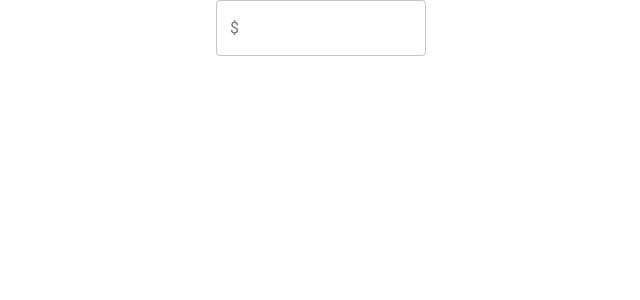
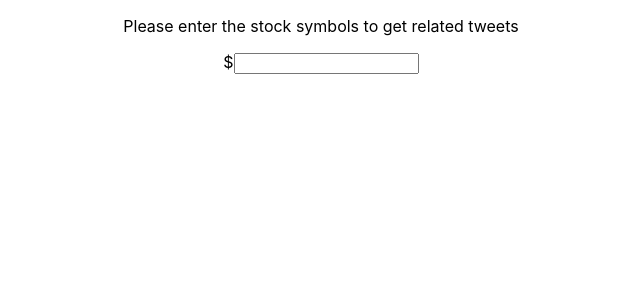
Before and after one commit to gotlurmh/StockTwits, a React (Create React App) app: page / in a window 1280 px wide. Shown: the top 300 px of the page, without its empty margins (319-959 px from the left). Built offline with nearby package versions, Linux system fonts and the light colour scheme.

Commit message:
revised input search

```diff
--- a/src/App.js
+++ b/src/App.js
@@ -6,6 +6,7 @@ import StockInput from "./components/StockInput";
 function App() {
   return (
     <div className="App">
+      <p>Please enter the stock symbols to get related tweets</p>
       <StockInput />
     </div>
   );
--- a/src/components/StockInput.js
+++ b/src/components/StockInput.js
@@ -1,23 +1,22 @@
-import React, { Component } from "react";
-import { makeStyles } from "@material-ui/core/styles";
-import TextField from "@material-ui/core/TextField";
+import React from "react";
 
-class StockInput extends Component {
-  render() {
-    return (
-      <div>
-        <form>
-          <TextField
-            id="outlined-textarea"
-            label="$"
-            placeholder="Enter the stock symbol"
-            multiline
-            variant="outlined"
-          />
-        </form>
-      </div>
-    );
-  }
-}
+const StockInput = (props) => {
+  let input;
+  const handleSearch = () => {
+    props.onSearch(input.value);
+  };
+  return (
+    <div className="col-sm searchbar">
+      <label data-reactid="search">$</label>
+      <input
+        className="form-control searchinput"
+        data-reactid="search"
+        ref={(n) => (input = n)}
+        type="text"
+        onKeyUp={handleSearch}
+      />
+    </div>
+  );
+};
 
 export default StockInput;
```
